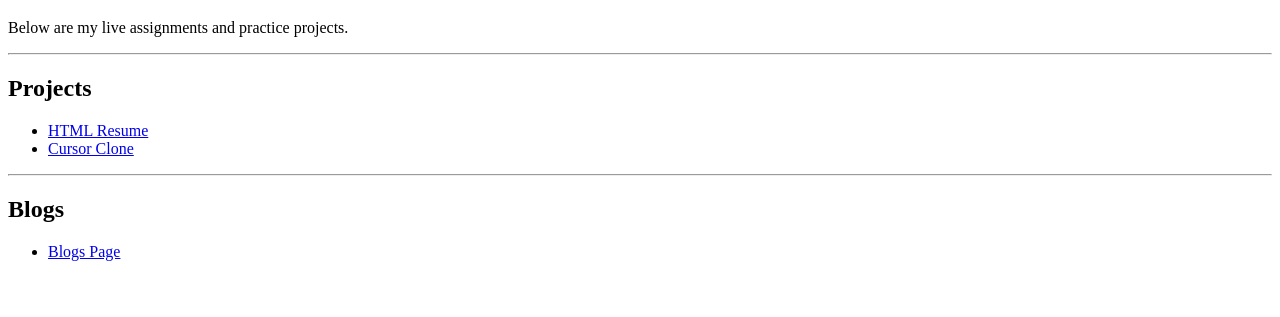
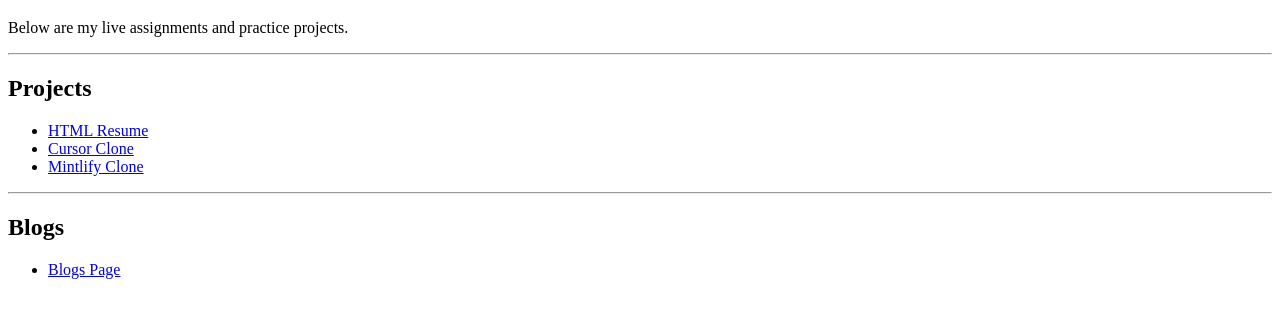
Before and after one commit to Kilroy-20/Chai-Code-Cohort, a plain HTML site: page index.html in a window 1280 px wide. Shown: the part 61-378 px from the top of the page. Drawn offline with Linux system fonts and the light colour scheme.

Commit message:
Mintlify clone

```diff
--- a/index.html
+++ b/index.html
@@ -20,6 +20,9 @@
     <li>
       <a href="./dev_tool_landing_page/" target="_blank">Cursor Clone</a>
     </li>
+    <li>
+      <a href="./mintlify_clone/" target="_blank">Mintlify Clone</a>
+    </li>
   </ul>
   <hr>
   <h2>Blogs</h2>
--- /dev/null
+++ b/mintlify_clone/style.css
@@ -0,0 +1,10 @@
+* {
+    padding: 0;
+    margin: 0;
+    box-sizing: border-box;
+}
+
+html, body {
+    height: 100%;
+    width: 100%;
+}
```
Also changed, not shown: mintlify_clone/index.html (added, +14 -0 lines).
